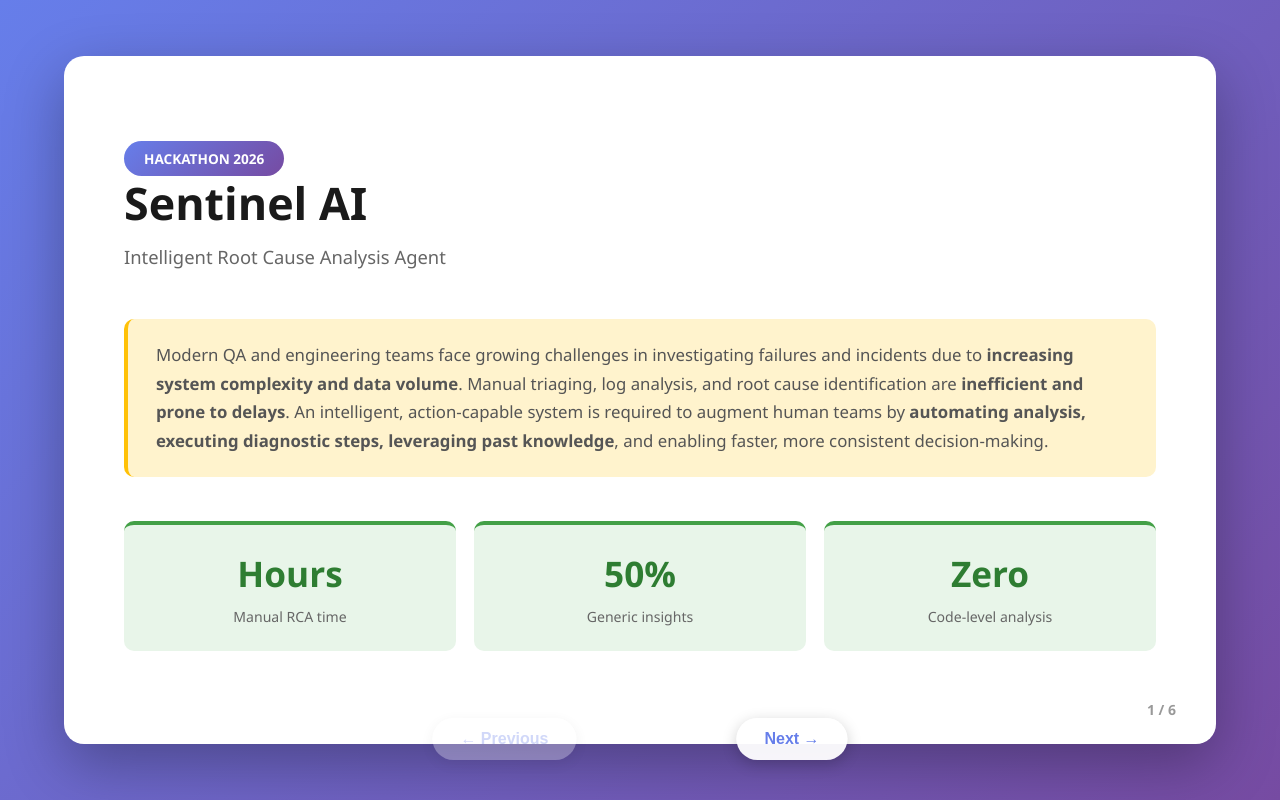
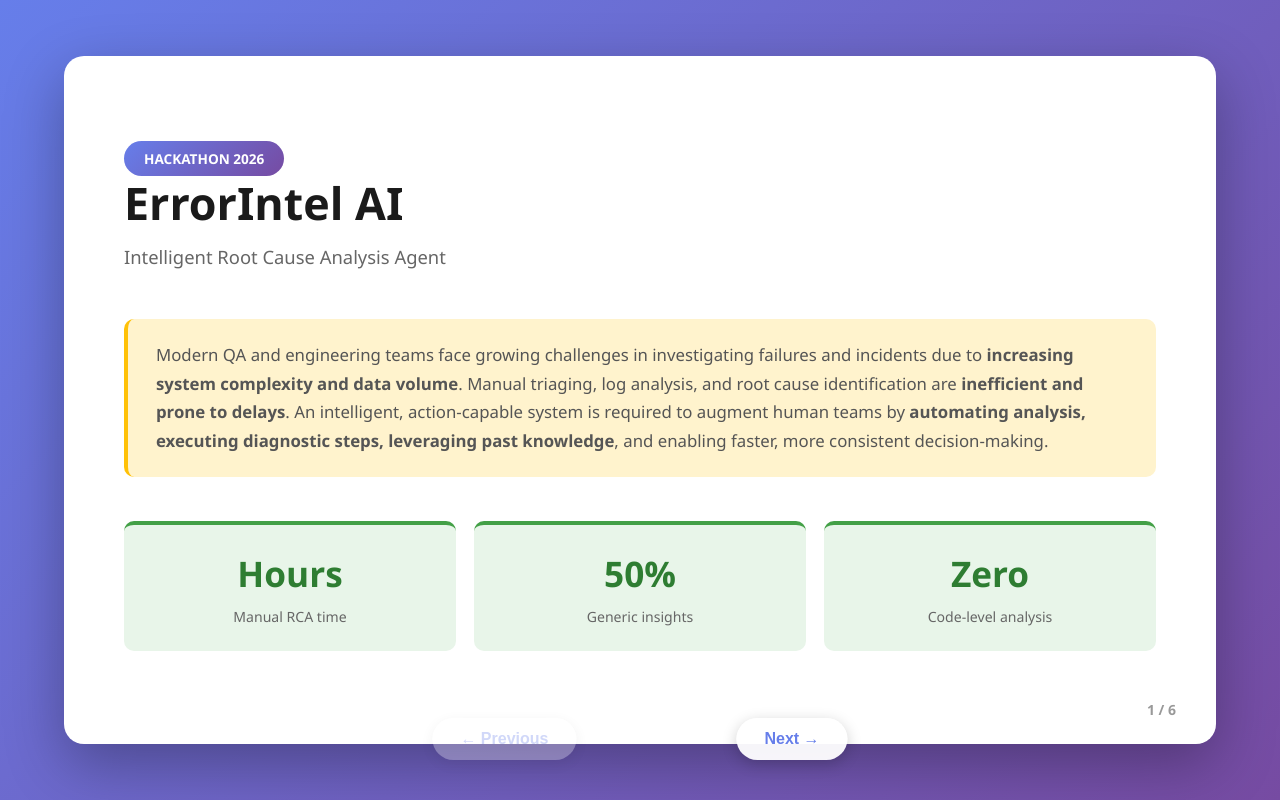
Before and after one commit to Siva-Vajrapu/AI-Agent-JA, a plain HTML site: page index.html in a window 1280 px wide. Drawn offline with Linux system fonts and the light colour scheme.

Commit message:
Update index.html

```diff
--- a/index.html
+++ b/index.html
@@ -3,7 +3,7 @@
 <head>
     <meta charset="UTF-8">
     <meta name="viewport" content="width=device-width, initial-scale=1.0">
-    <title>Sentinel AI - Intelligent Root Cause Analysis Agent</title>
+    <title>ErrorIntel AI - Intelligent Root Cause Analysis Agent</title>
     <style>
         * {
             margin: 0;
@@ -487,7 +487,7 @@
         <div class="slide active">
             <div>
                 <span class="hackathon-tag">HACKATHON 2026</span>
-                <h1>Sentinel AI</h1>
+                <h1>ErrorIntel AI</h1>
                 <p class="subtitle">Intelligent Root Cause Analysis Agent</p>
             </div>
 
```
